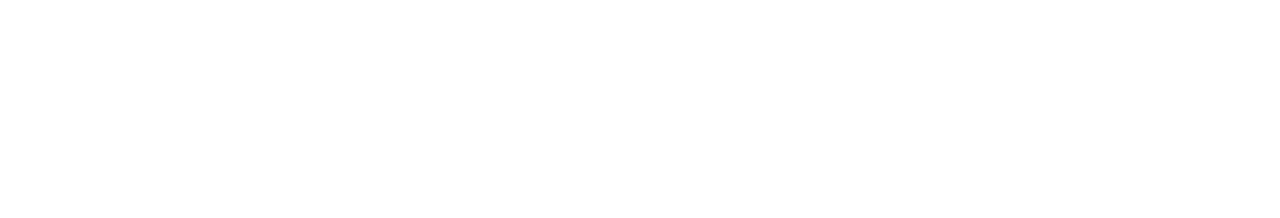
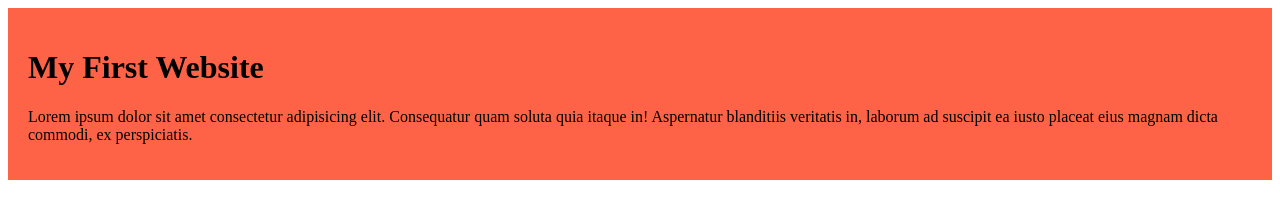
Before and after one commit to bijoychy/My-simple-Website, a plain HTML site: page index.html in a window 1280 px wide. Drawn offline with Linux system fonts and the light colour scheme.

Commit message:
added the first blog

```diff
--- a/index.html
+++ b/index.html
@@ -4,8 +4,14 @@
     <meta charset="UTF-8">
     <meta name="viewport" content="width=device-width, initial-scale=1.0">
     <title>My First Simple Website</title>
+    <link rel="stylesheet" href="styles/blog.css">
 </head>
 <body>
 
+   <div>
+    <h1>My First Website</h1>
+ <p>Lorem ipsum dolor sit amet consectetur adipisicing elit. Consequatur quam soluta quia itaque in! Aspernatur blanditiis veritatis in, laborum ad suscipit ea iusto placeat eius magnam dicta commodi, ex perspiciatis.</p>
+
+   </div>
 </body>
 </html>
--- /dev/null
+++ b/styles/blog.css
@@ -0,0 +1,5 @@
+div{
+
+background-color: tomato;
+padding: 20px;
+}
```
